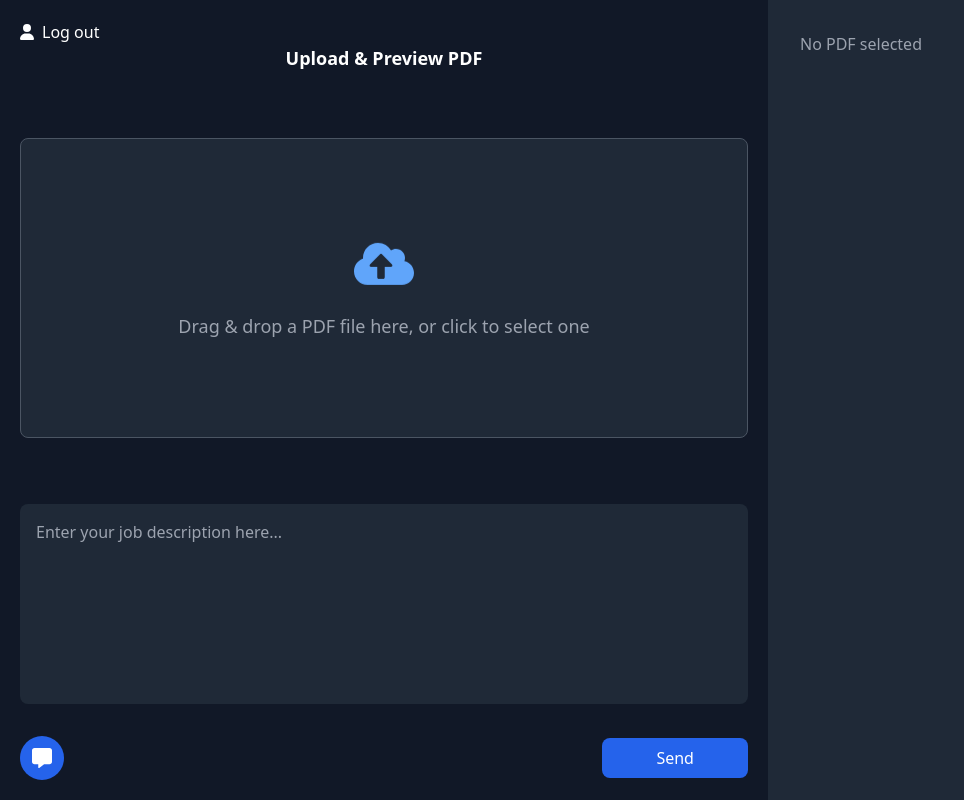
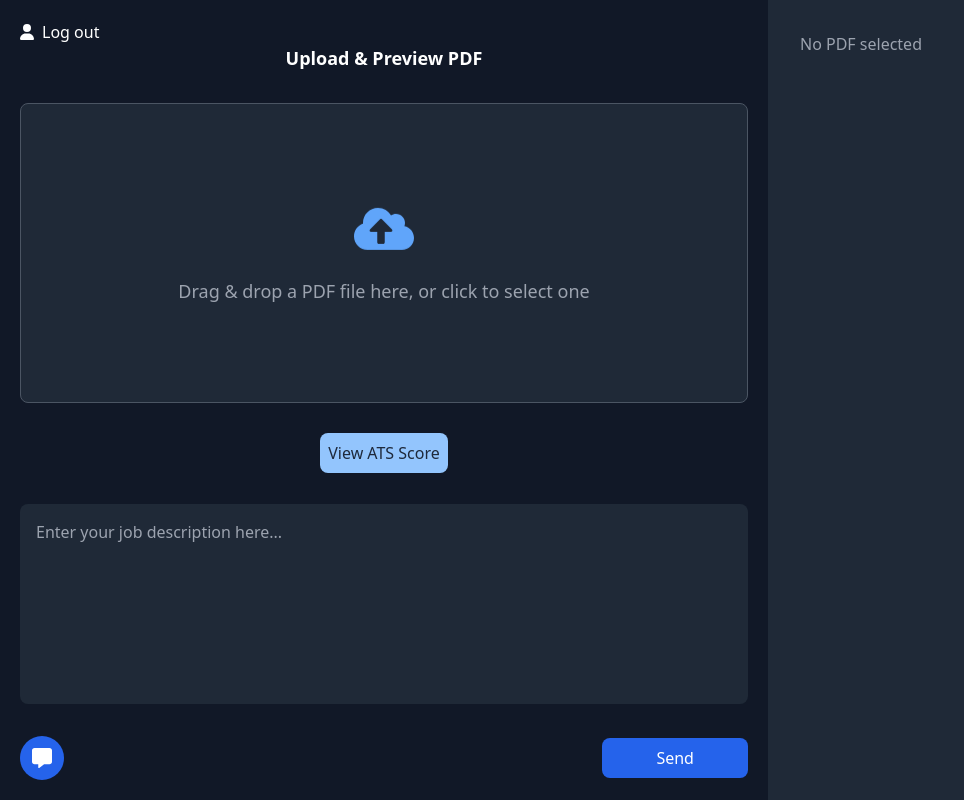
Before and after one commit to Ashwin19v/ResumeATS, a React (Vite) app: page /home in a window 1280 px wide. Shown: the whole page, without its empty margins (0-964 px from the left). Built offline with nearby package versions, Linux system fonts and the light colour scheme.

Commit message:
fixed ATS score component

```diff
--- a/src/pages/Main.tsx
+++ b/src/pages/Main.tsx
@@ -32,6 +32,12 @@ const Main = () => {
 
         <PdfUpload setPdfFile={setPdfFile} />
 
+        <button
+          className="bg-blue-300 text-slate-800 mx-auto inline-block p-2 rounded-lg"
+          onClick={handleToggleScore}
+        >View ATS Score
+        </button>
+
         <div className="flex flex-col gap-8">
           <textarea
             className="text-gray-400 bg-gray-800 p-4 rounded-lg w-full outline-none h-[200px] resize-none"
--- a/src/pages/components/AtScoreModal.tsx
+++ b/src/pages/components/AtScoreModal.tsx
@@ -1,8 +1,7 @@
-import React from "react";
 import { CircularProgressbar, buildStyles } from "react-circular-progressbar";
 import { FontAwesomeIcon } from "@fortawesome/react-fontawesome";
 import { faAngleLeft } from "@fortawesome/free-solid-svg-icons";
-
+import "react-circular-progressbar/dist/styles.css";
 interface AtScoreModalProps {
     toggleScore: boolean;
     handleToggleScore: () => void;
@@ -26,19 +25,24 @@ const AtScoreModal = ({ toggleScore, handleToggleScore }: AtScoreModalProps) =>
                         className="p-2 rounded-full hover:bg-gray-600 transition-all duration-500 ease-in-out cursor-pointer"
                     />
 
+
+
                     <div className="w-48 h-48 mx-auto my-4">
                         <CircularProgressbar
                             value={90}
-                            text={`${90}%`}
+                            text={`90%`}
                             styles={buildStyles({
                                 pathColor: "#3b82f6",
                                 textColor: "#ffffff",
                                 trailColor: "#374151",
                                 textSize: "16px",
-                                pathTransitionDuration: 1,
                             })}
                         />
                     </div>
+
+
+                    export default ProgressBar;
+
 
                     <div>ATS: Lorem ipsum, dolor sit amet consectetur adipisicing elit.</div>
                     <div>ATS</div>
```
